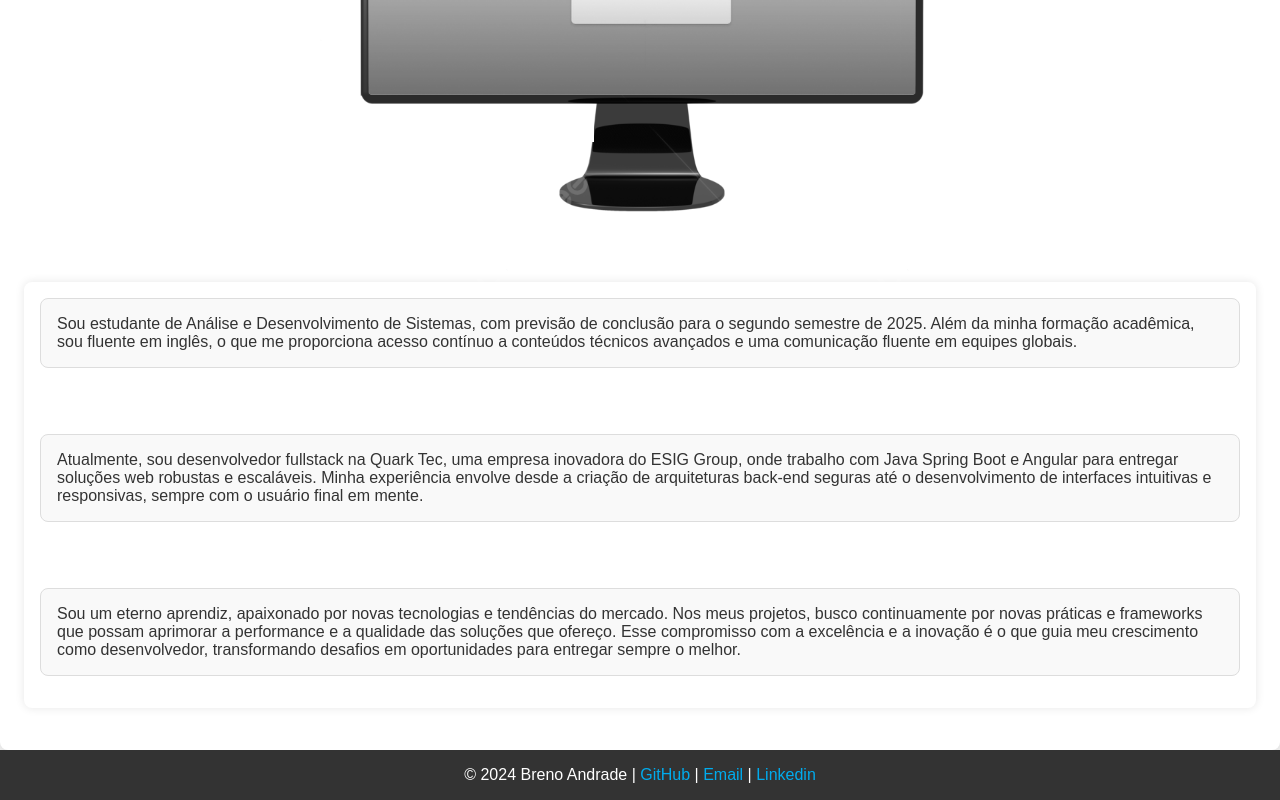
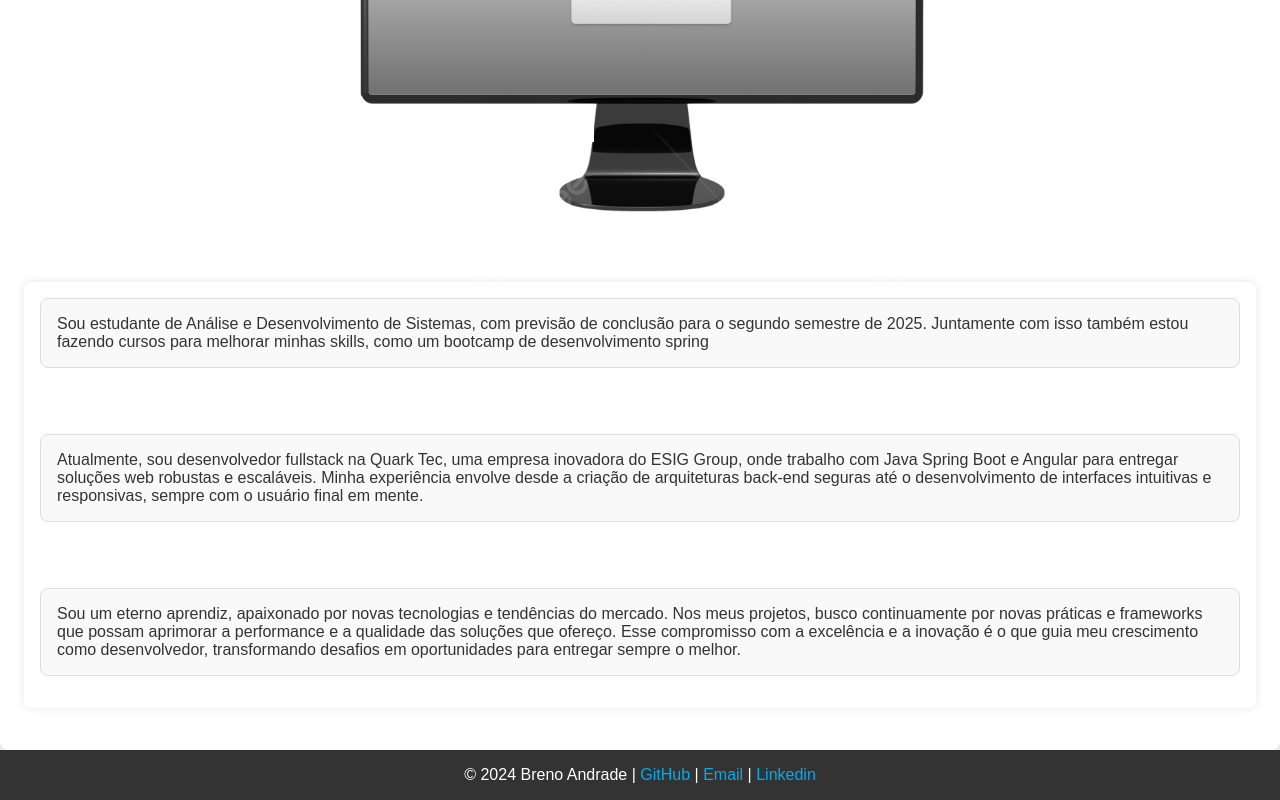
Before and after one commit to brenoloa/portfolio, a plain HTML site: page index.html in a window 1280 px wide. Shown: the part 643-1443 px from the top of the page. Drawn offline with Linux system fonts and the light colour scheme.

Commit message:
ajustehumildade

```diff
--- a/index.html
+++ b/index.html
@@ -43,7 +43,7 @@
 
 
         <section class="corpo">
-            <p>Sou estudante de Análise e Desenvolvimento de Sistemas, com previsão de conclusão para o segundo semestre de 2025. Além da minha formação acadêmica, sou fluente em inglês, o que me proporciona acesso contínuo a conteúdos técnicos avançados e uma comunicação fluente em equipes globais.</p>
+            <p>Sou estudante de Análise e Desenvolvimento de Sistemas, com previsão de conclusão para o segundo semestre de 2025. Juntamente com isso também estou fazendo cursos para melhorar minhas skills, como um bootcamp de desenvolvimento spring</p>
             <br>
             <p>Atualmente, sou desenvolvedor fullstack na Quark Tec, uma empresa inovadora do ESIG Group, onde trabalho com Java Spring Boot e Angular para entregar soluções web robustas e escaláveis. Minha experiência envolve desde a criação de arquiteturas back-end seguras até o desenvolvimento de interfaces intuitivas e responsivas, sempre com o usuário final em mente.</p>
             <br>
```
